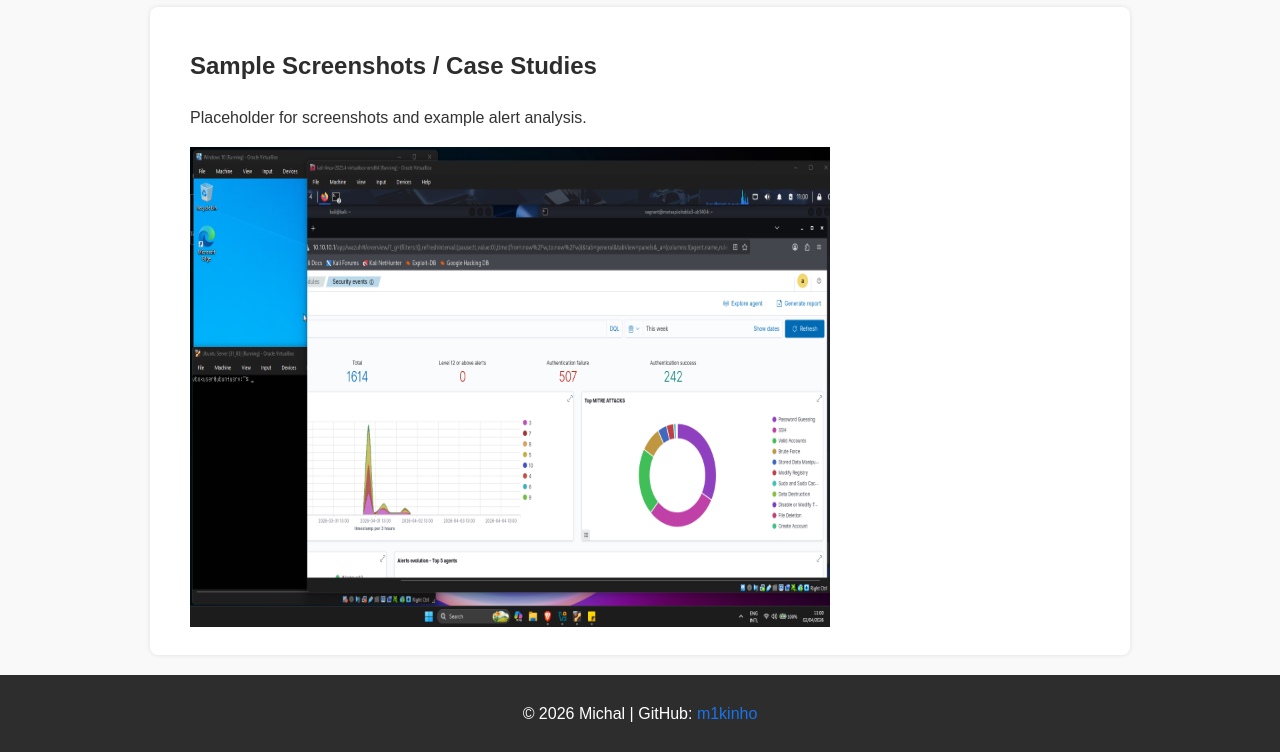
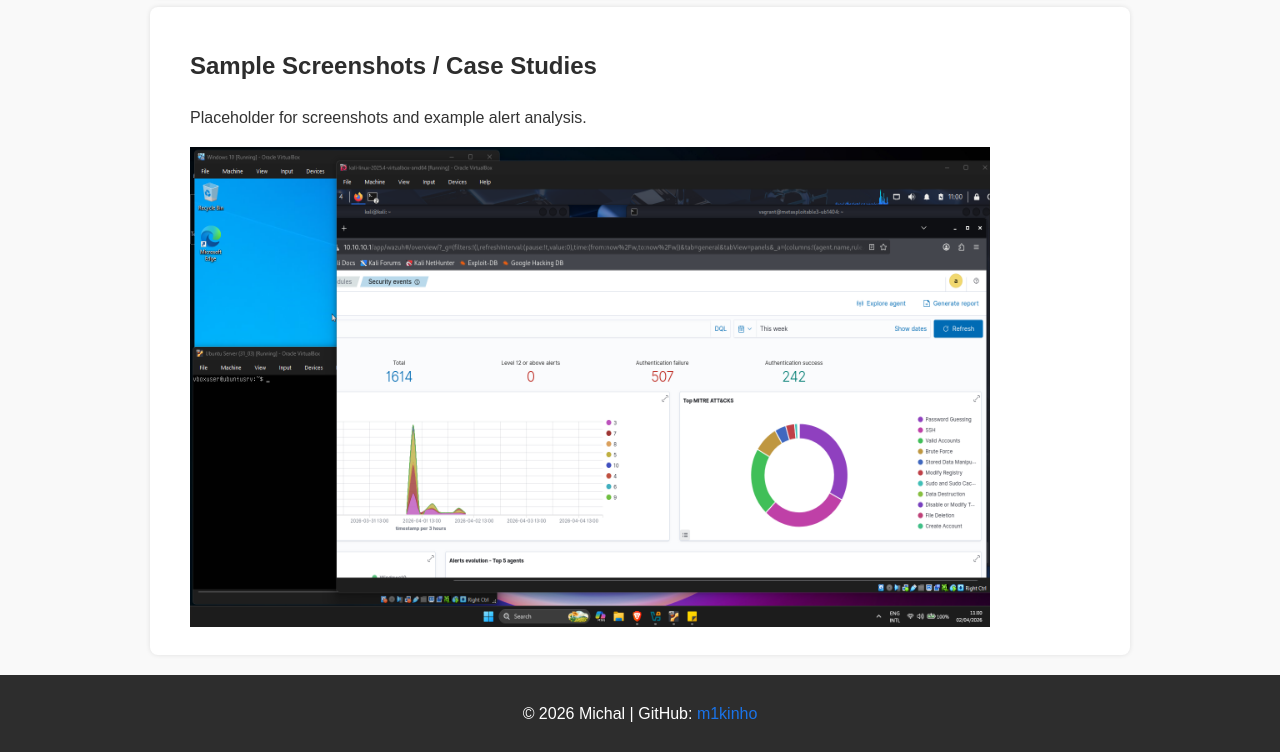
Before and after one commit to m1kinho/soc-home-lab-wazuh-wireshark, a plain HTML site: page index.html in a window 1280 px wide. Shown: the part 1438-2190 px from the top of the page. Drawn offline with Linux system fonts and the light colour scheme.

Commit message:
Update index.html

```diff
--- a/index.html
+++ b/index.html
@@ -63,7 +63,7 @@
         <!-- Przykładowy obraz -->
         <!--<img src="home_lab.png" alt="Wazuh Alert Screenshot"> -->
         <a href="home_lab.png" target="_blank">
-    <img src="home_lab.png" alt="Wazuh Home Lab" width="640" height="480">
+    <img src="home_lab.png" alt="Wazuh Home Lab" width="800" height="480">
 </a>
 
     </section>
```
